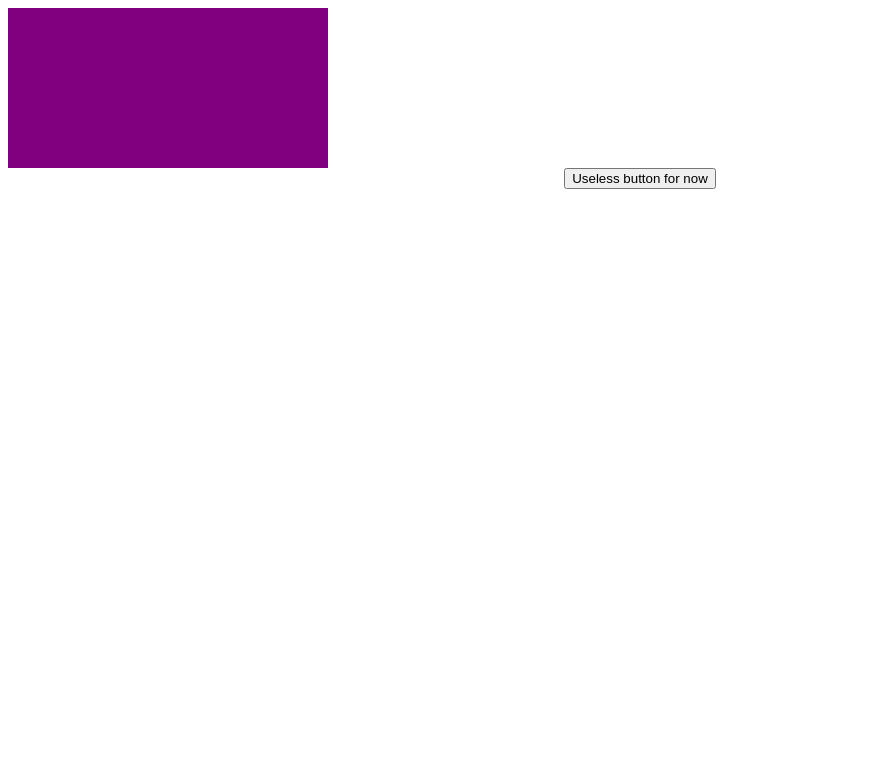
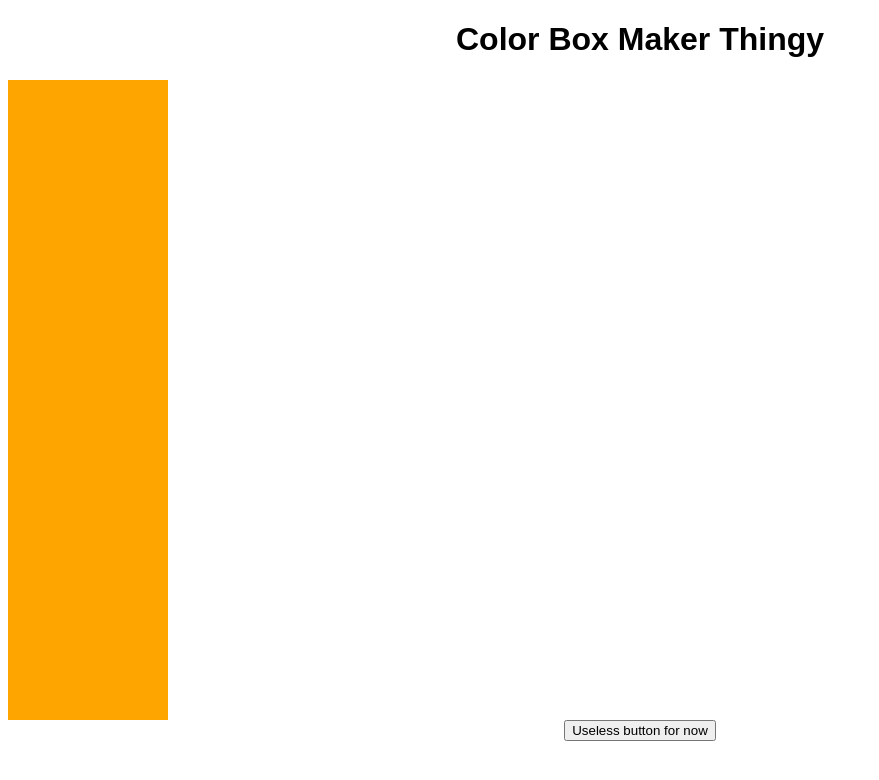
Before and after one commit to brettmadrid/ColorBoxMaker, a React (Create React App) app: page / in a window 1280 px wide. Shown: the top 780 px of the page, without its empty margins (0-879 px from the left). Built offline with nearby package versions, Linux system fonts and the light colour scheme.

Commit message:
Set up state in BoxList

```diff
--- a/src/Box.js
+++ b/src/Box.js
@@ -1,6 +1,15 @@
 import React, { Component } from 'react';
 
 class Box extends Component {
+  constructor(props) {
+    super(props);
+
+    this.handleChange = this.handleChange.bind(this);
+  }
+
+  handleChange() {
+    console.log('do something');
+  }
   render() {
     return (
       <div>
@@ -8,10 +17,10 @@ class Box extends Component {
           style={{
             height: `${this.props.height}em`,
             width: `${this.props.width}em`,
-            backgroundColor: `${this.props.color}`
+            backgroundColor: this.props.color
           }}
         />
-        <button>Useless button for now</button>
+        <button onChange={this.handleChange}>Useless button for now</button>
       </div>
     );
   }
--- a/src/BoxList.js
+++ b/src/BoxList.js
@@ -5,12 +5,20 @@ class BoxList extends Component {
   constructor(props) {
     super(props);
     this.state = {
-      boxList: []
+      boxes: [{ width: 10, height: 40, color: 'orange' }]
     };
   }
 
   render() {
-    return <Box height={10} width={20} color="purple" />;
+    const boxes = this.state.boxes.map((b) => (
+      <Box height={b.height} width={b.width} color={b.color} />
+    ));
+    return (
+      <>
+        <h1>Color Box Maker Thingy</h1>
+        {boxes}
+      </>
+    );
   }
 }
 
```
